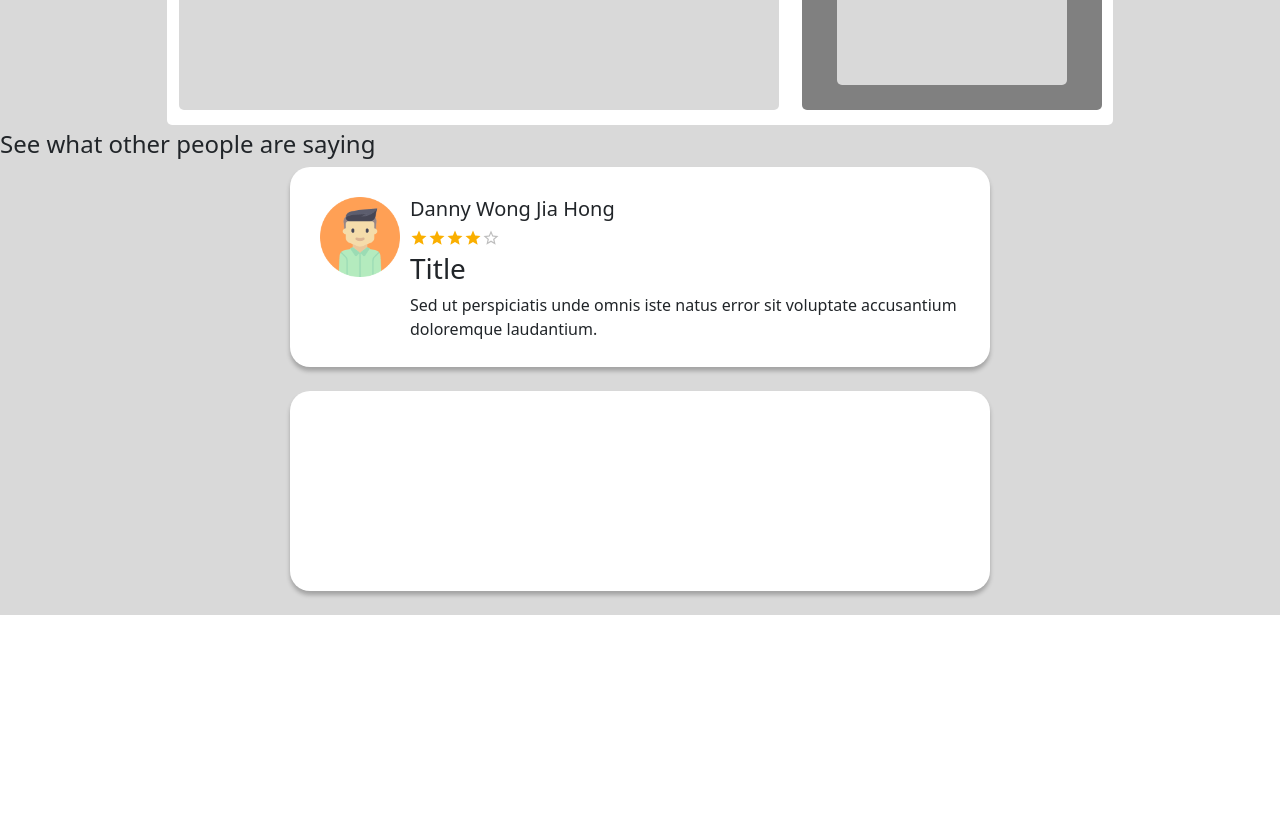
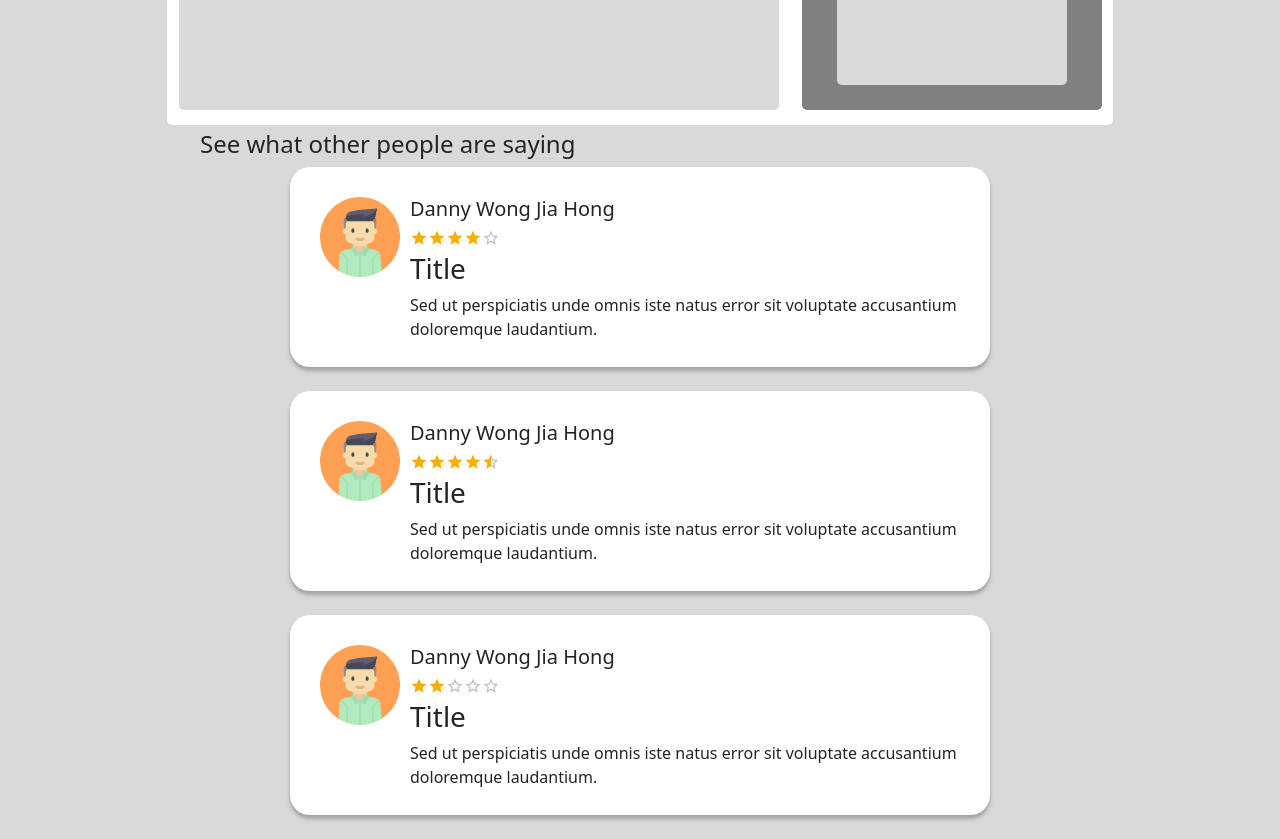
Before and after one commit to Dannyw07/test, a React (Create React App) app in the folder clientside/: page /CustomerReview in a window 1280 px wide. Shown: the part 740-1579 px from the top of the page. Before the commit the page ends 1355 px from the top, so only its background shows below. Built offline with nearby package versions, Linux system fonts and the light colour scheme.

Commit message:
updated reviewpage

```diff
--- a/clientside/src/pages/Contact/Contact.jsx
+++ b/clientside/src/pages/Contact/Contact.jsx
@@ -10,10 +10,14 @@ const schema = {
     length: { maximum: 128 },
   },
   email: {
-    presence: { allowEmpty: false, message: "is requried" },
+    presence: { allowEmpty: false, message: "is required" },
     email: true,
     length: { maximum: 300 },
   },
+  // message: {
+  //   presense: { allowEmpty: false, message: "is required" },
+  //   length: { maximum: 400 },
+  // },
 };
 
 const Contact = () => {
@@ -100,6 +104,22 @@ const Contact = () => {
                     value={formState.values.email || ""}
                   />
                 </Grid>
+                {/* <Grid item xs={12} sm={6}>
+                  <TextField
+                    placeholder="message"
+                    label="Message *"
+                    variant="outlined"
+                    size="medium"
+                    name="message"
+                    id="message"
+                    helperText={
+                      hasError("message") ? formState.errors.message[0] : null
+                    }
+                    error={hasError("message")}
+                    onChange={handleChange}
+                    value={formState.values.message || ""}
+                  />
+                </Grid> */}
                 <Button
                   size="large"
                   variant="contained"
--- a/clientside/src/pages/Reviews/Review.jsx
+++ b/clientside/src/pages/Reviews/Review.jsx
@@ -55,7 +55,51 @@ export const Review = () => {
           </div>
         </div>
         <br />
-        <div className="Review"></div>
+        <div className="Review">
+          <div className="reviewPart1">
+            <img src={Avatar} alt="userpic" className="userAvatar" />
+          </div>
+          <div className="reviewPart2">
+            <h5>Danny Wong Jia Hong</h5>
+            <Stack spacing={1}>
+              <Rating
+                name="half-rating-read"
+                defaultValue={4.5}
+                precision={0.5}
+                readOnly
+                size="small"
+              />
+            </Stack>
+            <h3>Title</h3>
+            <p>
+              Sed ut perspiciatis unde omnis iste natus error sit voluptate
+              accusantium doloremque laudantium.
+            </p>
+          </div>
+        </div>
+        <br />
+        <div className="Review">
+          <div className="reviewPart1">
+            <img src={Avatar} alt="userpic" className="userAvatar" />
+          </div>
+          <div className="reviewPart2">
+            <h5>Danny Wong Jia Hong</h5>
+            <Stack spacing={1}>
+              <Rating
+                name="half-rating-read"
+                defaultValue={2.0}
+                precision={0.5}
+                readOnly
+                size="small"
+              />
+            </Stack>
+            <h3>Title</h3>
+            <p>
+              Sed ut perspiciatis unde omnis iste natus error sit voluptate
+              accusantium doloremque laudantium.
+            </p>
+          </div>
+        </div>
         <br />
       </div>
     </div>
--- a/clientside/src/pages/Reviews/review.css
+++ b/clientside/src/pages/Reviews/review.css
@@ -93,6 +93,7 @@
 
 .reviewtext {
   text-align: left;
+  margin-left: 200px;
 }
 
 .userAvatar {
```
